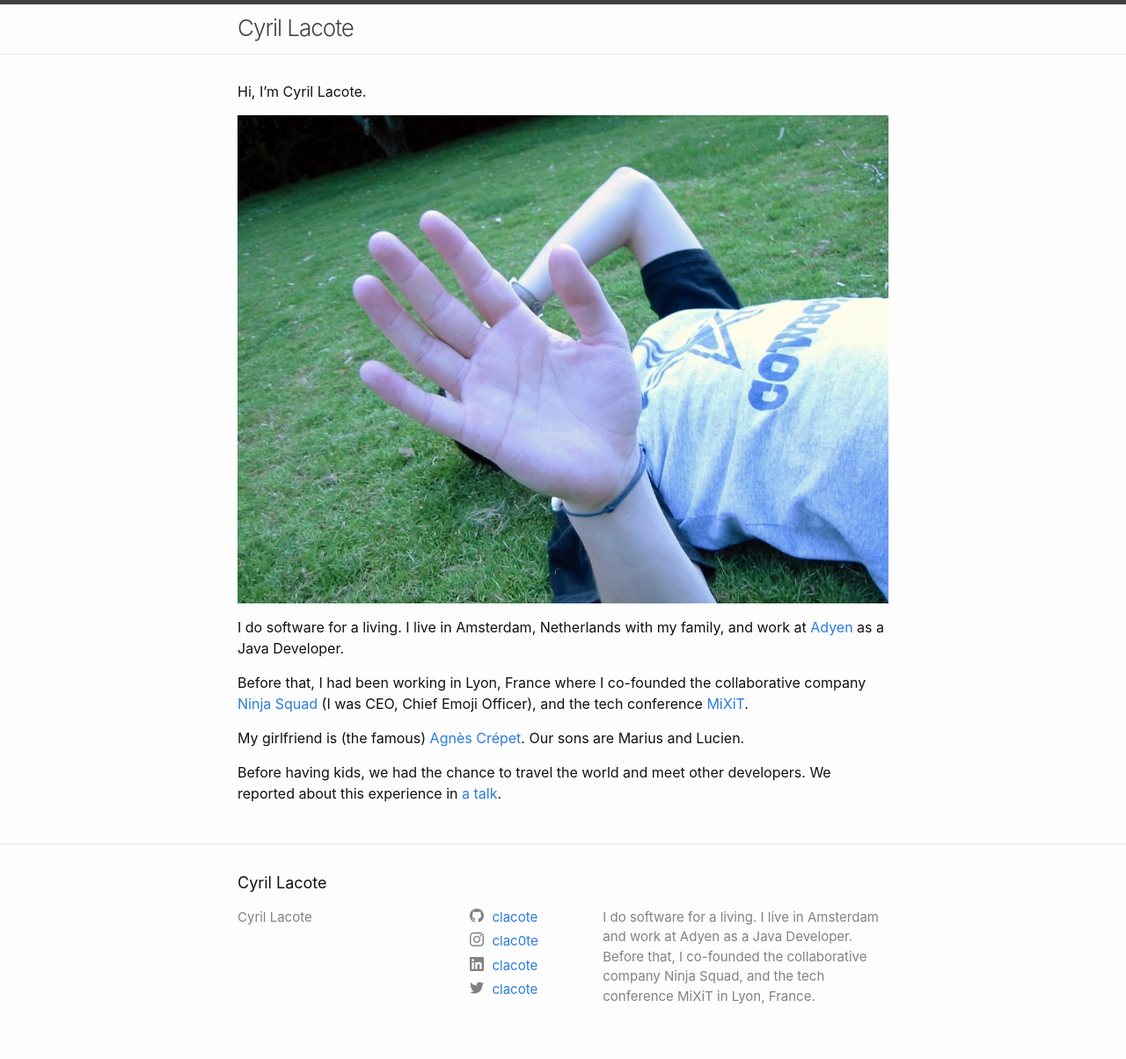
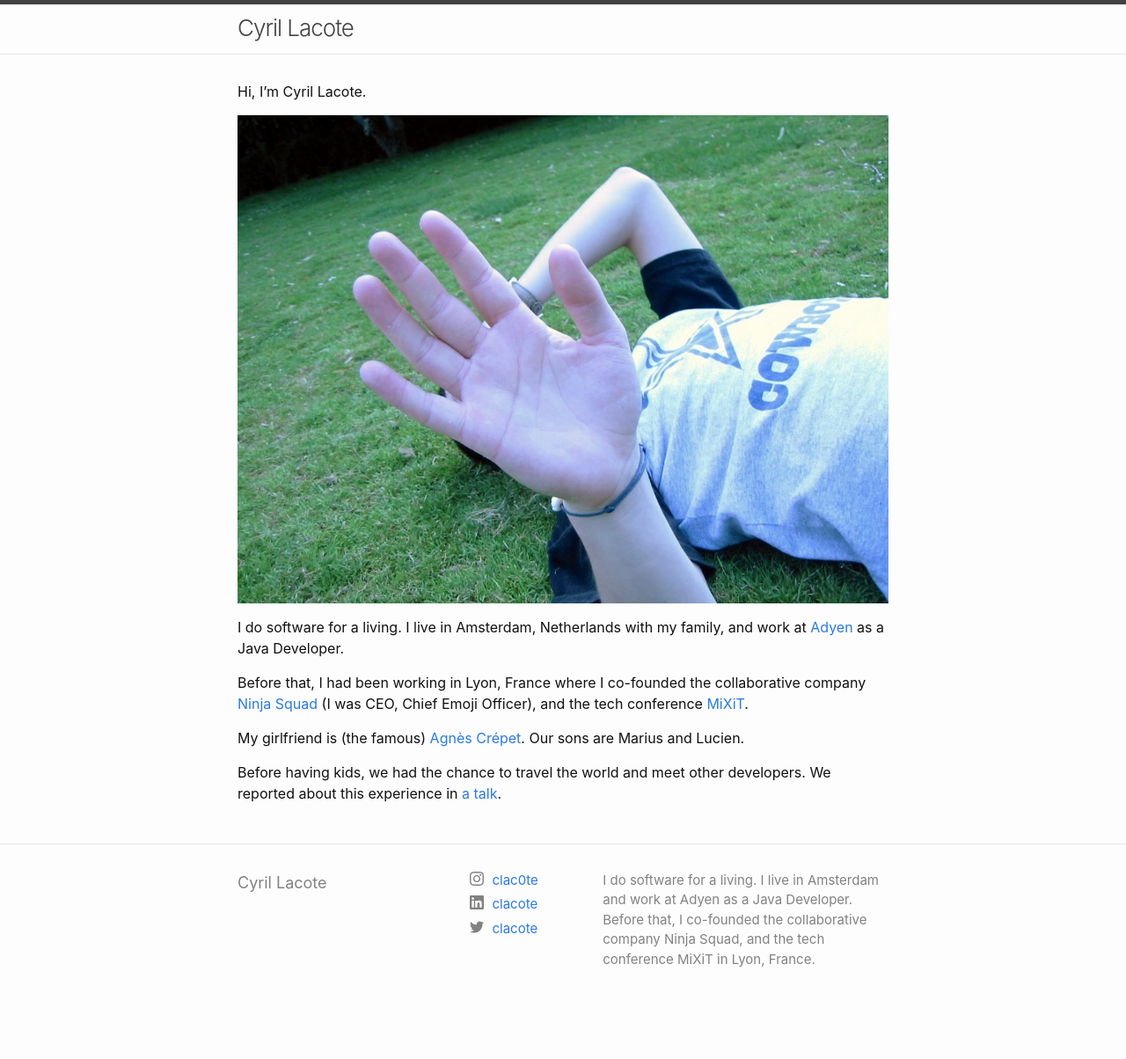
Before and after one commit to clacote/clacote-website, a Jekyll site: the page built from index.md, in a window 1280 px wide. Shown: the whole page at 88% size. Built offline with Jekyll 4.4.1, drawn with Linux system fonts in a browser that asks for light colours; after the commit the page ends 1162 px from its top, so only the background shows below that.

Commit message:
Tweak footer

```diff
--- a/_config.yml
+++ b/_config.yml
@@ -23,7 +23,6 @@ description: >- # this means to ignore newlines until "baseurl:"
 baseurl: "" # the subpath of your site, e.g. /blog
 url: "https://cyril.lacote.org" # the base hostname & protocol for your site, e.g. http://example.com
 twitter_username:   clacote
-github_username:    clacote
 instagram_username: clac0te
 linkedin_username:  clacote
 
--- a/_includes/footer.html
+++ b/_includes/footer.html
@@ -3,22 +3,9 @@
 
   <div class="wrapper">
 
-    <h2 class="footer-heading">{{ site.title | escape }}</h2>
-
     <div class="footer-col-wrapper">
       <div class="footer-col footer-col-1">
-        <ul class="contact-list">
-          <li class="p-name">
-            {%- if site.author -%}
-              {{ site.author | escape }}
-            {%- else -%}
-              {{ site.title | escape }}
-            {%- endif -%}
-            </li>
-            {%- if site.email -%}
-            <li><a class="u-email" href="mailto:{{ site.email }}">{{ site.email }}</a></li>
-            {%- endif -%}
-        </ul>
+          <h2 class="footer-heading">{{ site.title | escape }}</h2>
       </div>
 
       <div class="footer-col footer-col-2">
```
